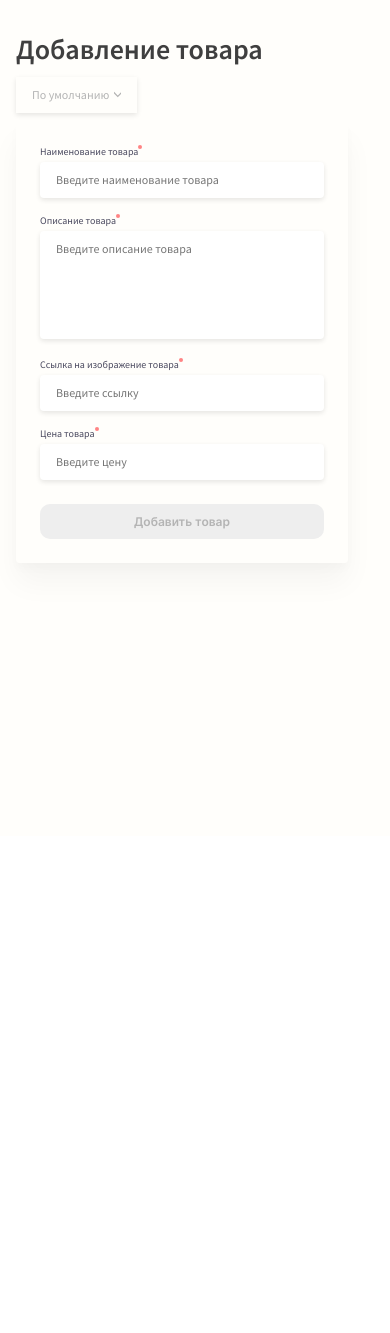
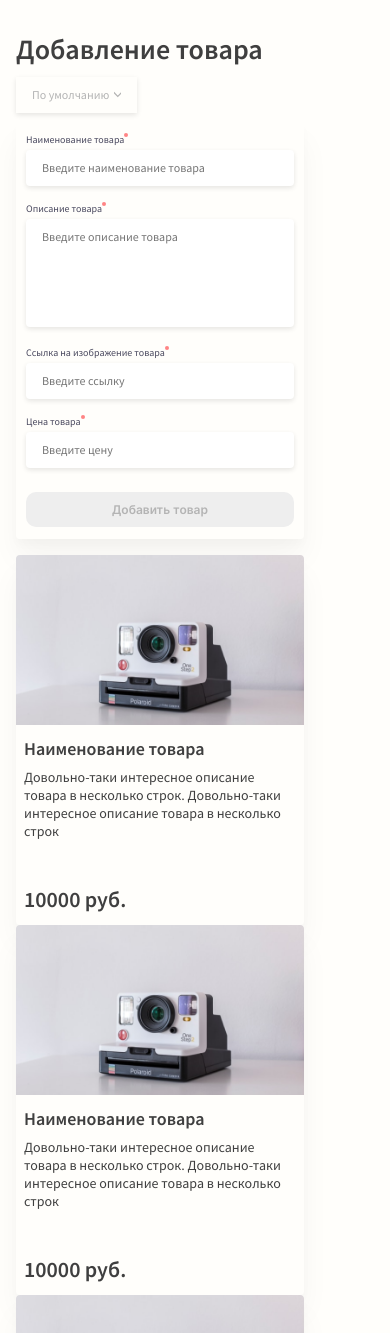
Before and after one commit to iva3nik/idaproject-test, a React (Create React App) app: page / in a window 390 px wide. Shown: the top 1333 px of the page. Before the commit the page ends 844 px from the top, so only its background shows below. Built offline with nearby package versions, Linux system fonts and the light colour scheme.

Commit message:
The whole page has been done

```diff
--- a/src/components/App/App.css
+++ b/src/components/App/App.css
@@ -1,14 +1,14 @@
 .page {
   margin: 0 auto;
-  padding-top: 24px;
+  padding: 24px 0;
   font-family: 'Source Sans Pro', 'Inter', 'Helvetica', 'Arial', sans-serif;
   -webkit-font-smoothing: antialiased;
   -moz-osx-font-smoothing: grayscale;
   background-color: rgba(255, 254, 251, 0.8);
   color: #FFFEFB;
   min-width: 320px;
-  max-width: 100vw;
-  min-height: calc(100vh - 32px);
+  max-width: 1440px;
+  min-height: calc(100vh - 32px - 24px);
   display: flex;
   flex-direction: column;
   align-items: center;
--- a/src/components/App/App.js
+++ b/src/components/App/App.js
@@ -1,13 +1,13 @@
 import './App.css';
 import Header from '../Header/Header';
-import Form from '../Form/Form';
+import Main from '../Main/Main';
 
 function App() {
   return (
     <div className="page">
       <div className="app">
         <Header />
-        <Form />
+        <Main />
       </div>
     </div>
   );
--- a/src/components/Card/Card.css
+++ b/src/components/Card/Card.css
@@ -67,6 +67,13 @@
   border-radius: 10px;
   background-color: #FF8484;
   box-shadow: 0px 2px 4px rgba(0, 0, 0, .1);
+  cursor: pointer;
+  opacity: 1;
+  transition: .3s linear;
+}
+
+.card__button-delete:hover {
+  opacity: .6;
 }
 
 .card__icon-delete {
@@ -74,16 +81,9 @@
   height: 16px;
   object-fit: cover;
   object-position: center;
-  cursor: pointer;
-  opacity: 1;
-  transition: .3s linear;
 }
 
-.card__icon-delete:hover {
-  opacity: .6;
-}
-
-@media screen and (max-width: 363px) {
+@media screen and (max-width: 1109px) {
   .card {
     width: 288px;
     height: 370px;
--- a/src/components/Form/Form.css
+++ b/src/components/Form/Form.css
@@ -3,6 +3,9 @@
   border-radius: 4px;
   box-shadow: 0px 20px 30px rgba(0, 0, 0, .04),
               0px 6px 10px rgba(0, 0, 0, .02) ;
+  position: sticky;
+  top: 24px;
+  float: right;
 }
 
 .form__content {
@@ -73,7 +76,7 @@
   color: black;
 }
 
-@media screen and (max-width: 363px) {
+@media screen and (max-width: 1109px) {
   .form {
     width: 288px;
   }
@@ -83,3 +86,9 @@
     width: 268px;
   }
 }
+
+@media screen and (max-width: 669px) {
+  .form {
+    position: inherit;
+  }
+}
--- /dev/null
+++ b/src/components/Gallery/Gallery.css
@@ -0,0 +1,21 @@
+.gallery {
+  width: calc(100% - 332px - 16px);
+  display: grid;
+  gap: 16px;
+  grid-template-columns: repeat(auto-fill, 332px);
+  justify-content: center;
+}
+
+@media screen and (max-width: 1109px) {
+  .gallery {
+    width: calc(100% - 288px - 16px);
+    grid-template-columns: repeat(auto-fill, 288px);
+  }
+}
+
+@media screen and (max-width: 669px) {
+  .gallery {
+    padding-top: 16px;
+    display: block;
+  }
+}
--- /dev/null
+++ b/src/components/Gallery/Gallery.js
@@ -0,0 +1,24 @@
+import React from "react";
+import './Gallery.css'
+import Card from '../Card/Card';
+
+function Gallery() {
+  return (
+    <div className="gallery">
+      <Card />
+      <Card />
+      <Card />
+      <Card />
+      <Card />
+      <Card />
+      <Card />
+      <Card />
+      <Card />
+      <Card />
+      <Card />
+      <Card />
+    </div>
+  );
+};
+
+export default Gallery;
--- /dev/null
+++ b/src/components/Main/Main.css
@@ -0,0 +1,12 @@
+.main {
+  display: flex;
+  flex-wrap: wrap;
+  justify-content: space-between;
+  align-items: flex-start;
+}
+
+@media screen and (max-width: 669px) {
+  .main {
+    flex-direction: column;
+  }
+}
--- /dev/null
+++ b/src/components/Main/Main.js
@@ -0,0 +1,15 @@
+import React from "react";
+import './Main.css';
+import Form from "../Form/Form";
+import Gallery from "../Gallery/Gallery";
+
+function Main() {
+  return (
+    <div className="main">
+      <Form />
+      <Gallery />
+    </div>
+  );
+};
+
+export default Main;
```
